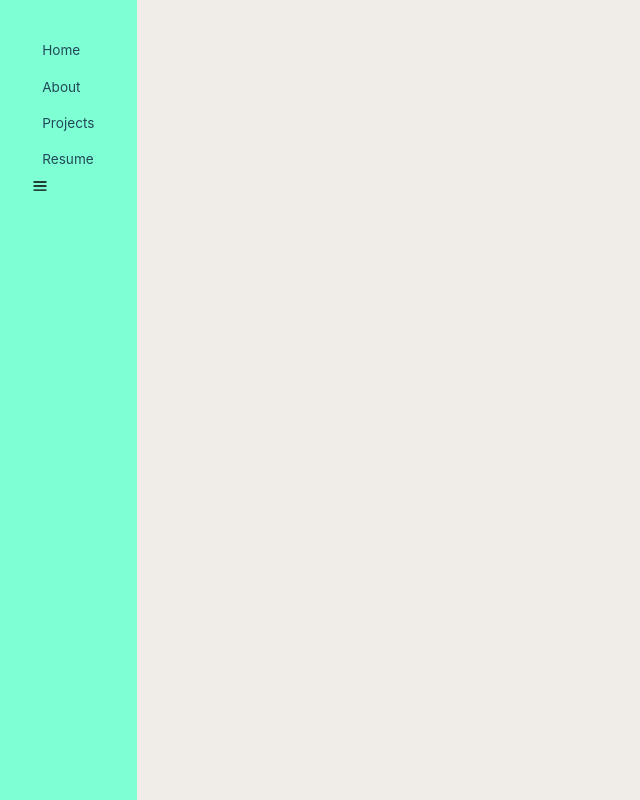
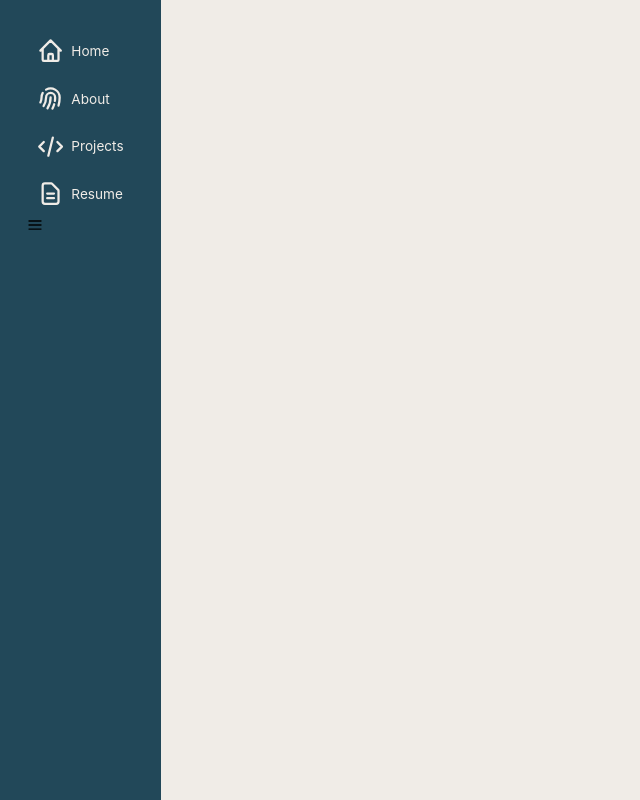
Before and after one commit to eleazarf/React-Portfolio-v3, a React (Create React App) app: page / in a window 1280 px wide. Shown: the whole page, without its empty margins (0-640 px from the left). Built offline with nearby package versions, Linux system fonts and the light colour scheme; the HTML template or start-up script is replaced by a standard one.

Commit message:
Navlinks icons and css styling
Navlinks icons and css styling

```diff
--- a/package.json
+++ b/package.json
@@ -3,6 +3,7 @@
   "version": "0.1.0",
   "private": true,
   "dependencies": {
+    "@heroicons/react": "^1.0.6",
     "@testing-library/jest-dom": "^5.17.0",
     "@testing-library/react": "^13.4.0",
     "@testing-library/user-event": "^13.5.0",
--- a/src/components/Header/header.css
+++ b/src/components/Header/header.css
@@ -1,4 +1,4 @@
 header {
-    background-color: aquamarine;
+    background-color: #224859;
     height: 100%;
   }
--- a/src/components/Nav/NavLinks.js
+++ b/src/components/Nav/NavLinks.js
@@ -1,6 +1,12 @@
 import React from "react";
 import "./nav.css";
 import { NavLink } from "react-router-dom";
+import {
+  HomeIcon,
+  FingerPrintIcon,
+  CodeIcon,
+  DocumentTextIcon,
+} from "@heroicons/react/outline";
 
 function NavLinks(props) {
   return (
@@ -12,7 +18,8 @@ import React from "react";
           props.isMobile && props.closeMobileMenu();
         }}
       >
-         Home
+        <HomeIcon />
+        <span className="nav-text">Home</span>
       </NavLink>
       <NavLink
         to="/about"
@@ -21,7 +28,8 @@ import React from "react";
           props.isMobile && props.closeMobileMenu();
         }}
       >
-         About
+        <FingerPrintIcon />
+        <span className="nav-text">About</span>
       </NavLink>
       <NavLink
         to="/portfolio"
@@ -30,7 +38,8 @@ import React from "react";
           props.isMobile && props.closeMobileMenu();
         }}
       >
-         Projects
+        <CodeIcon />
+        <span className="nav-text">Projects</span>
       </NavLink>
       <a
         href=""
@@ -39,7 +48,8 @@ import React from "react";
           props.isMobile && props.closeMobileMenu();
         }}
       >
-         Resume
+        <DocumentTextIcon />
+        <span className="nav-text">Resume</span>
       </a>
     </nav>
   );
--- a/src/components/Nav/nav.css
+++ b/src/components/Nav/nav.css
@@ -1,5 +1,5 @@
 header {
-    padding: 2em 2em;
+    padding: 1.7em 1.7em;
     position: fixed;
   }
 
@@ -12,22 +12,31 @@ header {
   }
 
   header > nav > a {
+    display: flex;
+    justify-content: flex-start;
+    align-items: center;
     font-weight: 400;
     font-size: 0.85em;
-    color: #224859;
+    color: #f0ece7;
     text-decoration: none;
     padding: 0.75em;
   }
 
   header > nav > a:hover {
     text-decoration: none;
-    color: rgb(69, 209, 76);
+    color: #e85c46;
   }
 
   active {
-    color: rgb(69, 209, 76);
+    text-decoration: none;
+    color: #e85c46;
   }
 
   mobile-nav {
     display: none;
   }
+
+  header > nav > a > svg {
+    height: 2em;
+    padding-right: 0.5em;
+  }
```
Also changed, not shown: 1 other file (tests, documents, lock files or other folders). Lines whose indentation alone changed are shown as unchanged.
